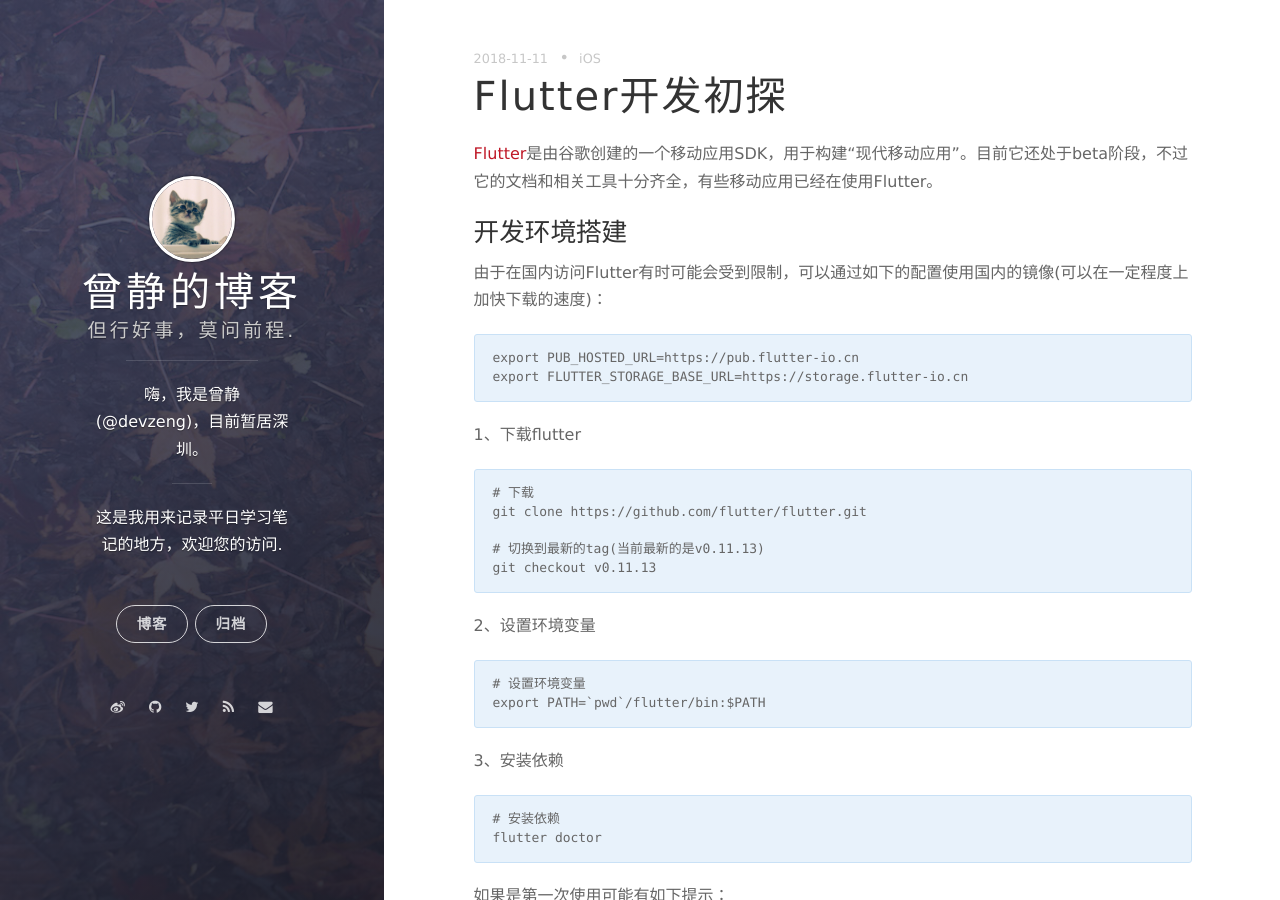
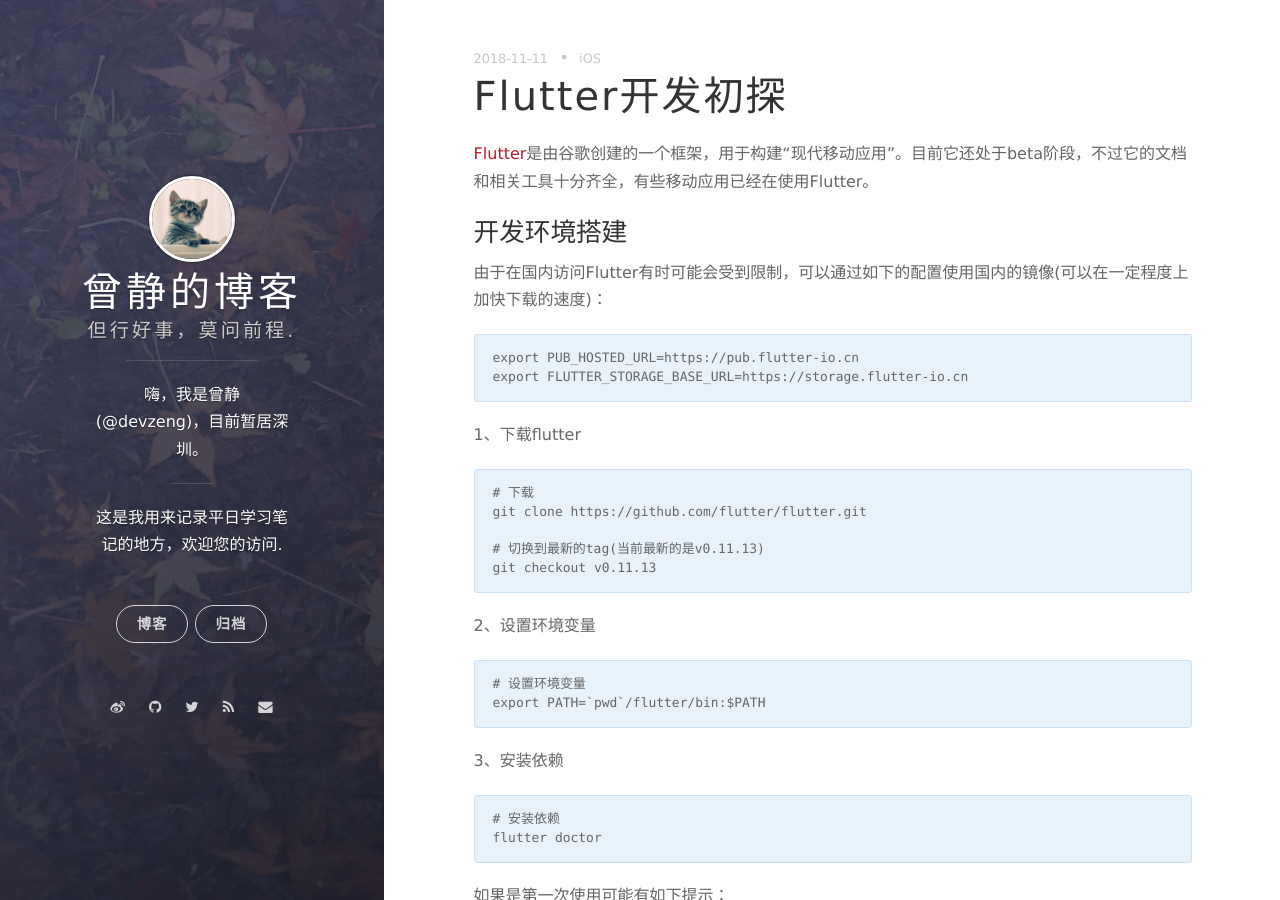
Before and after one commit to hhtczengjing/blog, a Jekyll site: the page built from _posts/2018-11-11-hello-flutter.md, in a window 1280 px wide and 900 px high. Built offline with Jekyll 4.4.1, drawn with Linux system fonts in a browser that asks for light colours; nearby versions of some CDN libraries.

Commit message:
update at 2018年12月14日 星期五 21时21分36秒 CST

```diff
--- a/_posts/2018-11-11-hello-flutter.md
+++ b/_posts/2018-11-11-hello-flutter.md
@@ -6,7 +6,7 @@
 tags: iOS
 ---
 
-[Flutter](https://flutter.io/)是由谷歌创建的一个移动应用SDK，用于构建“现代移动应用”。目前它还处于beta阶段，不过它的文档和相关工具十分齐全，有些移动应用已经在使用Flutter。
+[Flutter](https://flutter.io/)是由谷歌创建的一个框架，用于构建“现代移动应用”。目前它还处于beta阶段，不过它的文档和相关工具十分齐全，有些移动应用已经在使用Flutter。
 
 ### 开发环境搭建
 
```
